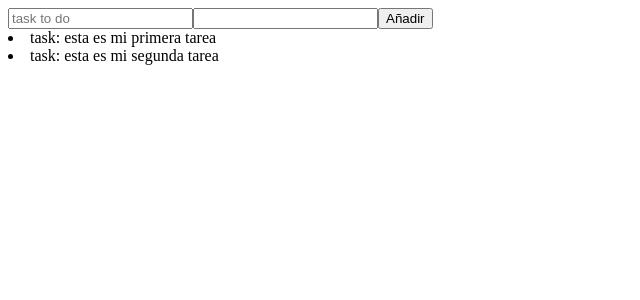
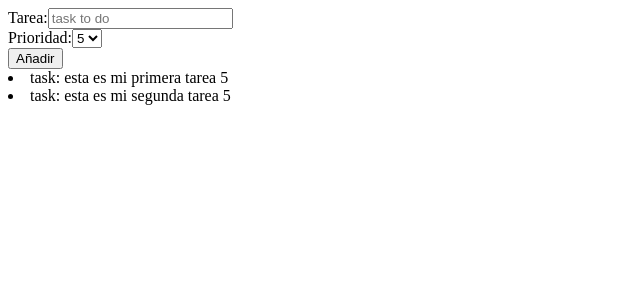
Before and after one commit to miguel-hv/react-todo, a React (Create React App) app: page / in a window 1280 px wide. Shown: the top 300 px of the page, without its empty margins (0-640 px from the left). Built offline with nearby package versions, Linux system fonts and the light colour scheme.

Commit message:
FEAT: Todo component

```diff
--- a/package.json
+++ b/package.json
@@ -13,6 +13,7 @@
     "react-dom": "^17.0.2",
     "react-scripts": "5.0.0",
     "sass": "^1.45.1",
+    "uuid": "^8.3.2",
     "web-vitals": "^2.1.2"
   },
   "scripts": {
--- a/src/App.jsx
+++ b/src/App.jsx
@@ -1,6 +1,10 @@
 import Button from '@mui/material/Button';
 import TextareaAutosize from '@mui/material/TextareaAutosize';
 import { useState } from 'react';
+
+
+import Todos from './components/Todos';
+
 import './App.scss';
 
 const todoListInitialState = [
@@ -20,61 +24,18 @@ const todoListInitialState = [
 
 function App() {
 
-  const [ todoList, setTodoList ] = useState(todoListInitialState);
-  const [ todo, setTodo ] = useState('');
-  const [ priority, setPriority ] = useState('');
+
 
   // const addTodo = (task) => {
   //   console.log('tarea a;adida'+task);
   //   setTodos([...todos, task]);
   //   console.log(todos);
   // }
-  const handleFormSubmit = ev => {
-    ev.preventDefault();
-    setTodoList([...todoList, {
-      id: 0,
-      todo: todo,
-      priority: priority,
-    }]);
-  }
+
 
 
   return (
-    <>
-      <form onSubmit={handleFormSubmit}>
-        {/* <TextareaAutosize
-          id="addTodo"
-          name="addTodo"
-          aria-label="empty textarea"
-          placeholder="Tarea"
-          minRows={3}
-          maxRows={6}
-          style={{ width: 200 }}
-        />
-        <Button variant='contained' onClick={addTodo}>Añadir tarea</Button> */}
-        <input
-          type="text"
-          placeholder="task to do"
-          name="todo"
-          value={todo.todo}
-          onChange={e => setTodo(e.target.value)}
-        />
-        <input    //cambiar a selector
-          type="text"
-          name="priority"
-          value={todo.priority}
-          onChange={e => setPriority(e.target.value)}
-        />
-        <button type="submit">Añadir</button>
-      </form>
-        <div>
-          {todoList.map(e => (
-            <li key={e.id}>
-              task: {e.todo}
-            </li>
-          ))}
-        </div>
-    </>
+    <Todos todoListInitialState={todoListInitialState}/>
   );
 }
 
--- /dev/null
+++ b/src/components/Todos.jsx
@@ -0,0 +1,81 @@
+import { useState } from "react";
+import { v4 as uuid } from 'uuid';
+
+const Todos = ({todoListInitialState}) => {
+
+    console.log('mi lista inicial', todoListInitialState);
+    console.log(todoListInitialState);
+
+    const [ todo, setTodo ] = useState('');
+    const [ priority, setPriority ] = useState('5');
+    const [ todoList, setTodoList ] = useState(todoListInitialState);
+
+    console.log('mi lista estado', todoList);
+
+    const handleFormSubmit = ev => {
+        ev.preventDefault();
+        setTodoList([...todoList, {
+          id: uuid(),
+          todo: todo,
+          priority: priority,
+        }]);
+      }
+
+    return(
+        <>
+        <form onSubmit={handleFormSubmit}>
+            {/* <TextareaAutosize
+            id="addTodo"
+            name="addTodo"
+            aria-label="empty textarea"
+            placeholder="Tarea"
+            minRows={3}
+            maxRows={6}
+            style={{ width: 200 }}
+            />
+            <Button variant='contained' onClick={addTodo}>Añadir tarea</Button> */}
+            <div>
+            <label>
+            Tarea:
+            <input
+                type="text"
+                placeholder="task to do"
+                name="todo"
+                value={todo.todo}
+                onChange={e => setTodo(e.target.value)}
+            />
+            </label>
+            </div>
+            <div>
+            <label>
+            Prioridad:
+            <select
+                name="priority"
+                value={todo.priority}
+                defaultValue={'5'}
+                onChange={e => setPriority(e.target.value)}
+            >
+                <option value="1">1</option>
+                <option value="2">2</option>
+                <option value="3">3</option>
+                <option value="4">4</option>
+                <option value="5">5</option>
+            </select>
+            </label>
+            </div>
+            <button type="submit">Añadir</button>
+        </form>
+            <div>
+                {todoList.map(e => (
+                    <li key={e.id}>
+                    task: {e.todo}
+                    <span> {e.priority}</span>
+                    {/* <span> {e.id}</span> */}
+                    </li>
+                ))}
+            </div>
+        </>
+    );
+}
+
+export default Todos;
```
Also changed, not shown: 1 other file (tests, documents, lock files or other folders).
